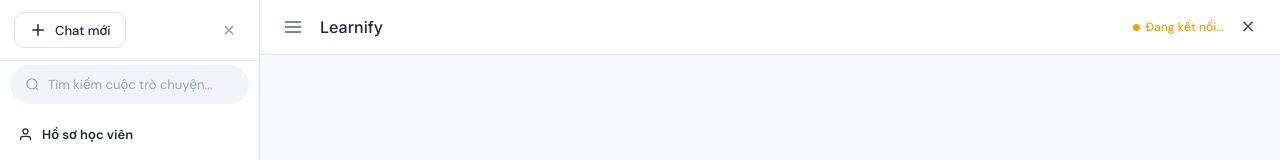
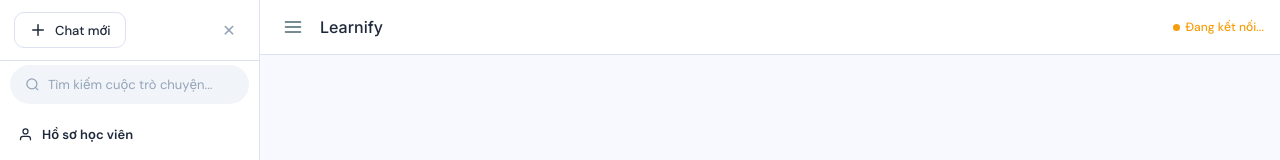
Before and after one commit to CuongLam1206/AI-Mentor, a Next.js app in the folder frontend/: page /goals in a window 1280 px wide. Shown: the top 160 px of the page. Built offline with nearby package versions, Linux system fonts and the light colour scheme; no server answers.

Commit message:
ui: remove close X button from topbar

```diff
--- a/frontend/app/components/chat/ChatPanel.tsx
+++ b/frontend/app/components/chat/ChatPanel.tsx
@@ -522,7 +522,8 @@ export default function ChatPanel({ onDong, fullScreen, onToggleFullScreen, user
                                 )}
                             </button>
                         )}
-                        <button className="topbar-btn--close" onClick={onDong} title="Đóng">✕</button>
+
+
                     </div>
                 </div>
 
```
